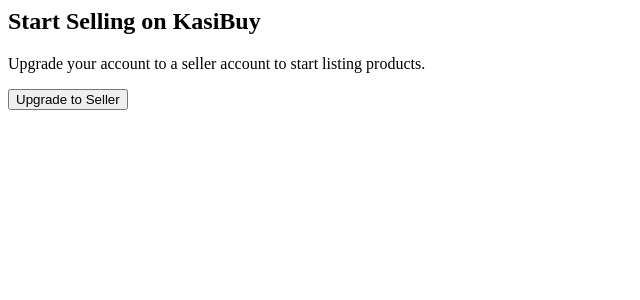
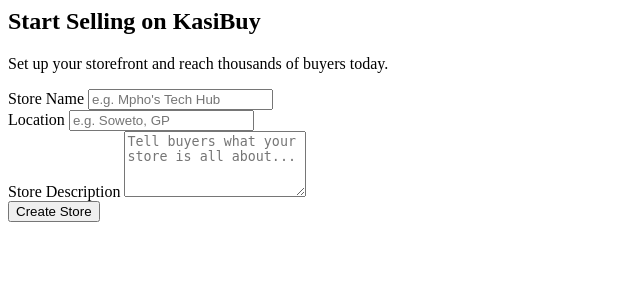
Before and after one commit to MohauSekoto/C2C-final-website-proposal, a PHP site: page /register_store_content.php in a window 1280 px wide. Shown: the top 300 px of the page, without its empty margins (0-640 px from the left). Run offline with PHP 8.4, Linux system fonts and the light colour scheme.

Commit message:
Feat: Add Seller Store Registration Form and Profile Association

```diff
--- a/app/Models/Product.php
+++ b/app/Models/Product.php
@@ -46,12 +46,14 @@ class Product {
     public static function find($id) {
         $db = new Database();
         $stmt = $db->query("
-            SELECT products.*, categories.name as category_name, users.name as seller_name,
+            SELECT products.*, categories.name as category_name,
+                   COALESCE(seller_profiles.store_name, users.name) as seller_name,
                    (SELECT AVG(rating) FROM reviews WHERE product_id = products.id) as avg_rating,
                    (SELECT COUNT(*) FROM reviews WHERE product_id = products.id) as review_count
             FROM products
             JOIN categories ON products.category_id = categories.id
             JOIN users ON products.seller_id = users.id
+            LEFT JOIN seller_profiles ON users.id = seller_profiles.user_id
             WHERE products.id = ?
         ", [$id]);
         return $stmt->fetch();
--- a/app/Views/register_store_content.php
+++ b/app/Views/register_store_content.php
@@ -1,7 +1,30 @@
-<div class="max-w-md mx-auto mt-10 bg-white dark:bg-darkCard p-8 rounded-lg shadow-lg border border-gray-200 dark:border-gray-800 text-center">
-    <h2 class="text-2xl font-bold mb-4">Start Selling on KasiBuy</h2>
-    <p class="text-gray-600 dark:text-gray-400 mb-6">Upgrade your account to a seller account to start listing products.</p>
-    <form action="/register-store" method="POST">
-        <button type="submit" class="w-full bg-yellow-500 text-gray-900 font-bold py-3 rounded hover:bg-yellow-400">Upgrade to Seller</button>
+<div class="max-w-xl mx-auto mt-10 bg-white dark:bg-zinc-900 p-10 rounded-2xl shadow-xl border border-zinc-200 dark:border-zinc-800">
+    <div class="text-center mb-8">
+        <div class="w-16 h-16 bg-blue-50 dark:bg-blue-900/20 text-blue-600 dark:text-blue-400 rounded-full flex items-center justify-center mx-auto mb-4">
+            <i class="ph ph-storefront text-3xl"></i>
+        </div>
+        <h2 class="text-3xl font-bold text-slate-900 dark:text-white mb-2">Start Selling on KasiBuy</h2>
+        <p class="text-zinc-500 dark:text-zinc-400">Set up your storefront and reach thousands of buyers today.</p>
+    </div>
+
+    <form action="/register-store" method="POST" class="space-y-6">
+        <div>
+            <label class="block text-sm font-semibold text-slate-700 dark:text-zinc-300 mb-2 flex items-center gap-2"><i class="ph ph-tag text-zinc-400"></i> Store Name</label>
+            <input type="text" name="store_name" required placeholder="e.g. Mpho's Tech Hub" class="w-full border border-zinc-300 dark:border-zinc-700 bg-white dark:bg-zinc-900 text-slate-900 dark:text-white rounded-lg shadow-sm py-2.5 px-4 focus:outline-none focus:ring-2 focus:ring-blue-500 focus:border-blue-500 transition-colors placeholder-zinc-400 dark:placeholder-zinc-600">
+        </div>
+
+        <div>
+            <label class="block text-sm font-semibold text-slate-700 dark:text-zinc-300 mb-2 flex items-center gap-2"><i class="ph ph-map-pin text-zinc-400"></i> Location</label>
+            <input type="text" name="location" required placeholder="e.g. Soweto, GP" class="w-full border border-zinc-300 dark:border-zinc-700 bg-white dark:bg-zinc-900 text-slate-900 dark:text-white rounded-lg shadow-sm py-2.5 px-4 focus:outline-none focus:ring-2 focus:ring-blue-500 focus:border-blue-500 transition-colors placeholder-zinc-400 dark:placeholder-zinc-600">
+        </div>
+
+        <div>
+            <label class="block text-sm font-semibold text-slate-700 dark:text-zinc-300 mb-2 flex items-center gap-2"><i class="ph ph-text-align-left text-zinc-400"></i> Store Description</label>
+            <textarea name="store_description" rows="4" required placeholder="Tell buyers what your store is all about..." class="w-full border border-zinc-300 dark:border-zinc-700 bg-white dark:bg-zinc-900 text-slate-900 dark:text-white rounded-lg shadow-sm py-2.5 px-4 focus:outline-none focus:ring-2 focus:ring-blue-500 focus:border-blue-500 transition-colors placeholder-zinc-400 dark:placeholder-zinc-600"></textarea>
+        </div>
+
+        <button type="submit" class="w-full bg-blue-600 hover:bg-blue-700 text-white font-bold py-3 px-4 rounded-xl shadow-md transition-colors flex items-center justify-center gap-2 text-lg mt-4">
+            Create Store <i class="ph ph-arrow-right"></i>
+        </button>
     </form>
 </div>
```
Also changed, not shown: app/Controllers/AuthController.php (+17 -1 lines).
